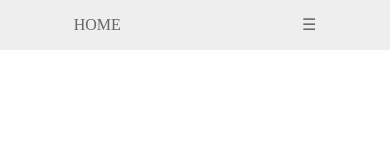
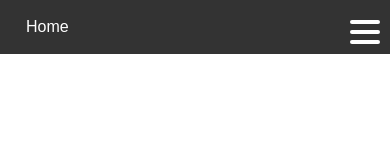
Before and after one commit to RufsanHossain/wb-web, a plain HTML site: page devslopes-2/index.html in a window 390 px wide. Drawn offline with Linux system fonts and the light colour scheme.

Commit message:
responsive navigation-menu

```diff
--- a/devslopes-2/index.html
+++ b/devslopes-2/index.html
@@ -3,33 +3,30 @@
   <head>
     <meta charset="UTF-8" />
     <meta name="viewport" content="width=device-width, initial-scale=1.0" />
-    <title>My CSS Website</title>
+    <title>Responsive Navigation Menu</title>
     <link rel="stylesheet" href="style.css" />
   </head>
   <body>
-    <header>
-      <nav class="menu">
-        <ul class="main-menu">
-          <div class="home">
-            <li><a href="#home">Home</a></li>
-          </div>
+    <nav class="navbar">
+      <div class="nav-left">
         <div class="left">
-            <li><a href="#home">Home</a></li>
-            <li><a href="#news">News</a></li>
-            <li><a href="#contact">Contact</a></li>
-            <li><a href="#about">About</a></li>
+          <a href="#home" class="nav-link">Home</a>
+          <a href="#about" class="nav-link hidden-on-mobile">About</a>
+          <a href="#services" class="nav-link hidden-on-mobile">Services</a>
+          <a href="#contact" class="nav-link hidden-on-mobile">Contact</a>
         </div>
         <div class="right">
-            <li><a href="#signup">Sign Up</a></li>
-            <li><a href="#signin">Sign In</a></li>
+          <a href="#blog" class="nav-link hidden-on-mobile">Blog</a>
+          <a href="#support" class="nav-link hidden-on-mobile">Support</a>
         </div>
-          <div class="trigram">
-            <li><a href="">&#9776;</a></li>
       </div>
-        </ul>
+      <div class="menu-icon" onclick="toggleMenu()">
+        <div class="bar1"></div>
+        <div class="bar2"></div>
+        <div class="bar3"></div>
+      </div>
     </nav>
-    </header>
-    <main></main>
-    <footer></footer>
+
+    <script src="script.js"></script>
   </body>
 </html>
--- /dev/null
+++ b/devslopes-2/script.js
@@ -0,0 +1,4 @@
+function toggleMenu() {
+    const navbar = document.querySelector('.navbar');
+    navbar.classList.toggle('active');
+}
--- a/devslopes-2/style.css
+++ b/devslopes-2/style.css
@@ -1,68 +1,133 @@
-* {
+body {
   margin: 0;
-  padding: 0;
-  box-sizing: border-box;
+  font-family: Arial, sans-serif;
 }
 
-header,
-nav,
-footer {
-  display: block;
+.navbar {
+  background-color: #333;
+  padding: 10px;
 }
 
-body {
-  margin: 0;
-  line-height: 1.5;
+/* .nav-left {
+  display: flex;
+  align-items: center;
+  justify-content: space-around;
+} */
+
+.nav-left {
+  display: flex;
+  justify-content: space-around;
 }
 
-/* ######### Navigation ######## */
-nav {
-  width: 100%;
-  height: 50px;
-  margin: 0;
-  background-color: #eee;
-  display: flex;
+.nav-link {
+  color: white;
+  text-decoration: none;
+  padding: 8px 16px;
+  display: inline-block;
+  position: relative;
+  transition: color 0.3s ease;
 }
 
-.main-menu {
-  width: 95%;
-  display: flex;
-  list-style-type: none;
-  justify-content: space-between;
-  align-items: center;
-  overflow: hidden;
-  margin: 0 auto;
+.nav-link:hover {
+  color: #00bcd4;
+  background-color: #575757;
+  border-radius: 4px;
 }
 
-.left,
-.right {
-  display: none;
-}
-nav li {
-  padding: 0.5rem 2rem;
+.nav-link::before {
+  content: "";
+  position: absolute;
+  width: 0;
+  height: 2px;
+  bottom: 0;
+  left: 0;
+  background-color: #fff;
+  transition: width 0.3s ease;
 }
 
-nav li:hover a {
-  background-color: #0080ff;
-  color: #fff;
-  border-radius: 12px;
+.nav-link:hover::before {
+  width: 100%;
 }
 
-nav a {
-  text-decoration: none;
-  text-transform: uppercase;
-  color: #666;
-  padding: 0.8rem 2rem;
+.hidden-on-mobile {
+  display: inline-block;
 }
 
-@media (min-width: 768px) {
-  .trigram,
-  .home {
+.menu-icon {
+  display: none;
+  cursor: pointer;
+  width: 30px;
+  height: 15px;
+  position: relative;
+}
+
+.bar1,
+.bar2,
+.bar3 {
+  background-color: white;
+  height: 4px;
+  width: 100%;
+  border-radius: 2px;
+  position: absolute;
+  transition: all 0.4s ease;
+}
+
+.bar1 {
+  top: 0;
+}
+
+.bar2 {
+  top: 10px;
+}
+
+.bar3 {
+  top: 20px;
+}
+
+/* Animation for transforming to "X" */
+.navbar.active .bar1 {
+  transform: rotate(-45deg) translate(-5px, 6px);
+}
+
+.navbar.active .bar2 {
+  opacity: 0;
+}
+
+.navbar.active .bar3 {
+  transform: rotate(45deg) translate(-5px, -6px);
+}
+
+/* Responsive Styles */
+@media (max-width: 768px) {
+  .navbar {
+    display: flex;
+    justify-content: space-between;
+    align-items: center;
+  }
+
+  .nav-left {
+    flex-direction: row;
+  }
+
+  .hidden-on-mobile {
     display: none;
   }
 
-  .left,
-  .right {
-    display: flex;
+  .menu-icon {
+    display: block;
+  }
+
+  .navbar.active .nav-left {
+    flex-direction: column;
+    /* align-items: flex-start; */
+    width: 100%;
+  }
+
+  .navbar.active .nav-link {
+    display: block;
+    width: 100%;
+    text-align: left;
+    position: relative;
+    transition: color 0.3s ease;
   }
 }
```
Lines whose indentation alone changed are shown as unchanged.
